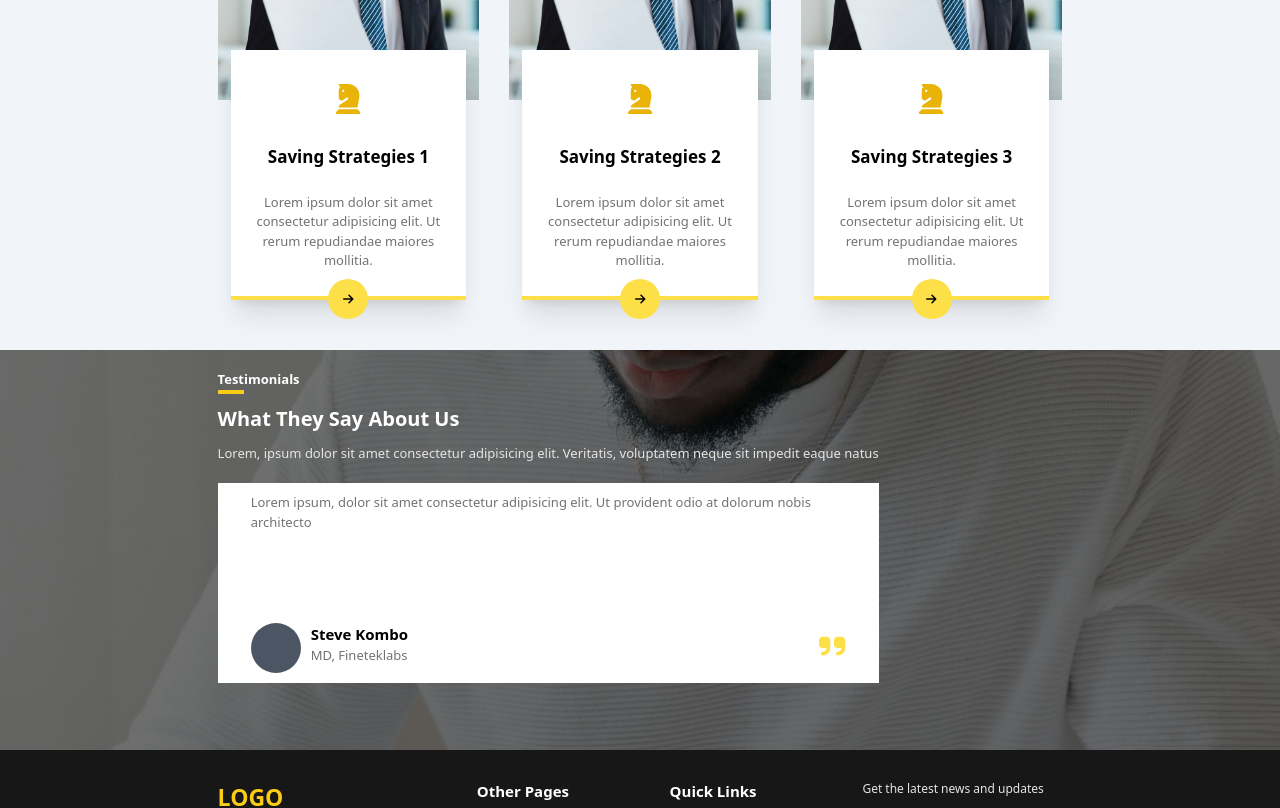
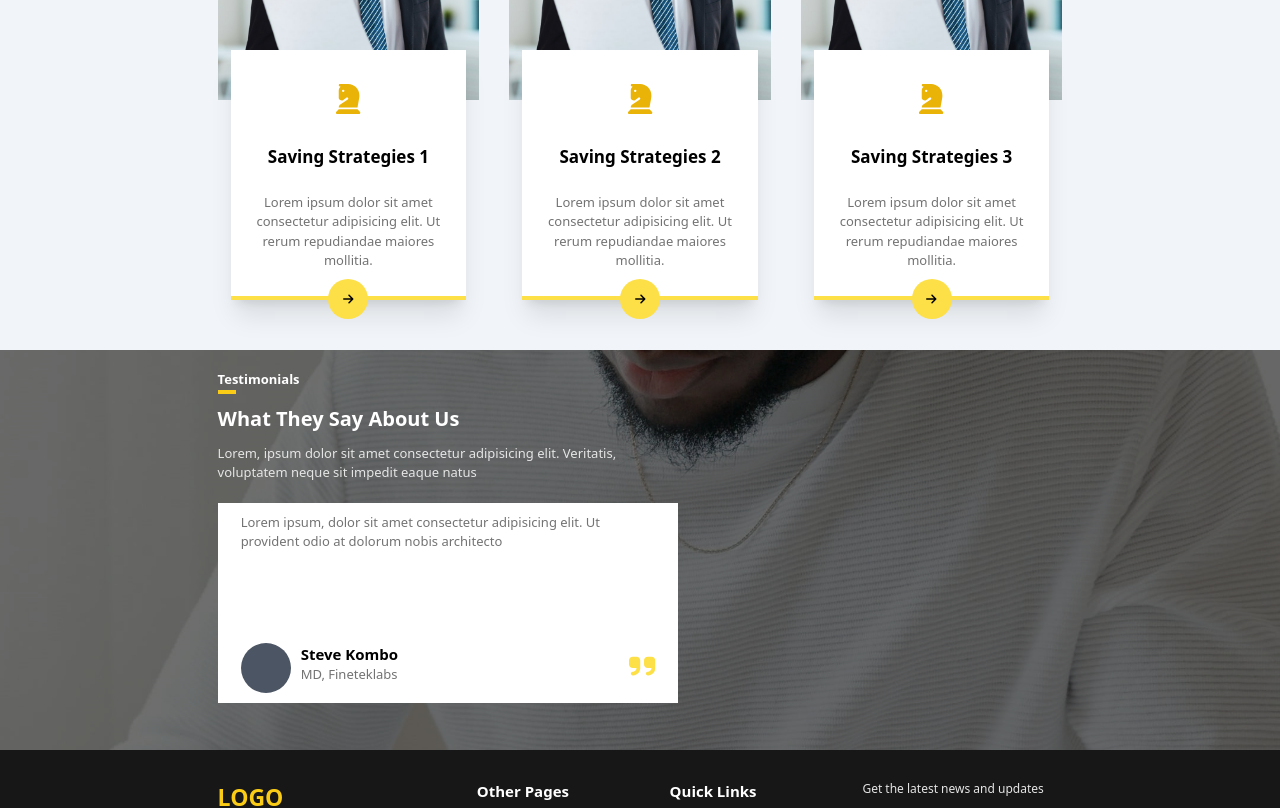
Before and after one commit to IanJether/bethuwebapp, a React (Create React App) app: page / in a window 1280 px wide. Shown: the part 1520-2328 px from the top of the page. Built offline with nearby package versions, Linux system fonts and the light colour scheme.

Commit message:
Comments box

```diff
--- a/public/style.css
+++ b/public/style.css
@@ -1356,6 +1356,18 @@ video {
     width: 60%;
   }
 
+  .lg\:w-\[40\%\] {
+    width: 40%;
+  }
+
+  .lg\:w-\[70\%\] {
+    width: 70%;
+  }
+
+  .lg\:w-\[80\%\] {
+    width: 80%;
+  }
+
   .lg\:flex-row {
     flex-direction: row;
   }
--- a/src/components/Home.js
+++ b/src/components/Home.js
@@ -225,7 +225,7 @@ const Home = () => {
                 <div className="h-[400px] overflow-hidden  filter brightness-[44%]">
                     <img className="object-cover w-full h-full" src={require("../images/gworking.jpg")} alt="" />
                 </div>
-                <div className="absolute flex flex-col  gap-[20px] top-[20px] px-[7%] lg:px-[17%]">
+                <div className="absolute flex flex-col  gap-[20px] top-[20px] px-[7%] lg:w-[70%] lg:px-[17%]">
                     <div className="flex flex-col gap-[10px] text-white">
                         <div className="text-[13px] font-semibold ">
                             <h2>Testimonials</h2>
```
